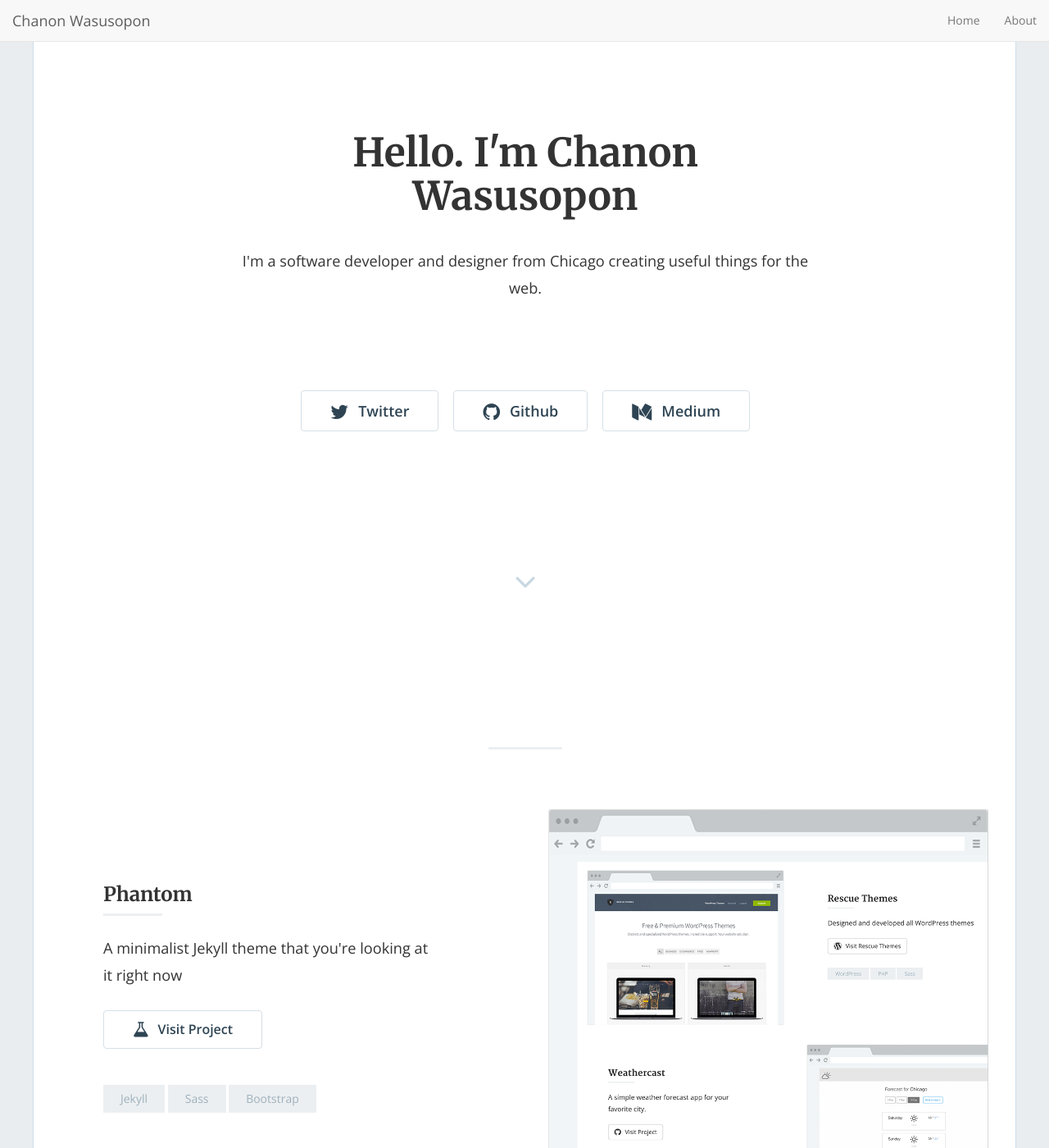
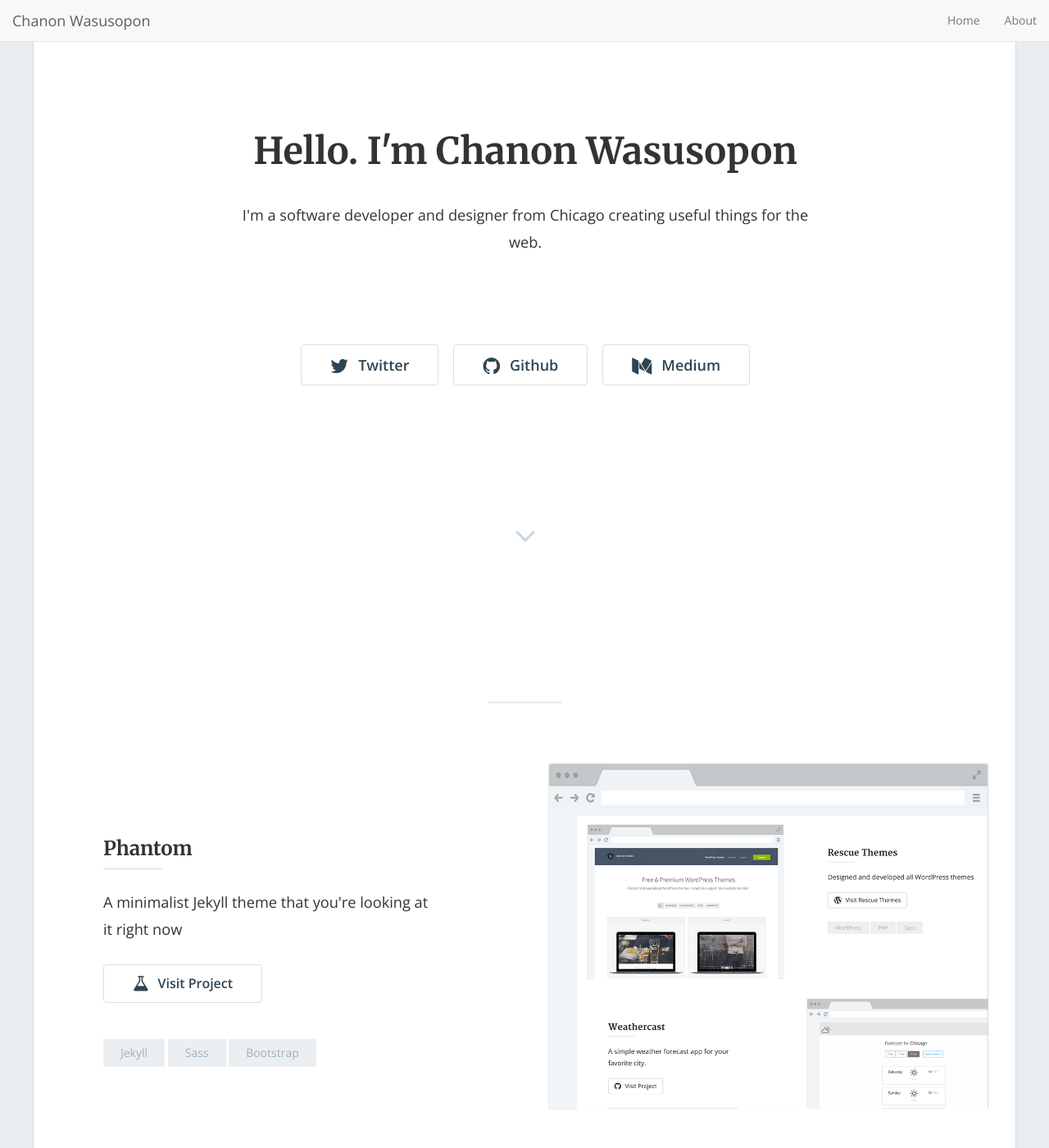
Before and after one commit to chipwa/chipwa.github.io, a Jekyll site: the page built from index.html, in a window 1280 px wide and 1400 px high. Shown: the whole window at 82% size. Built offline with Jekyll 4.4.1, drawn with Linux system fonts in a browser that asks for light colours; nearby versions of some CDN libraries; the list of posts is cut into pages by our own code.

Commit message:
change the h1 size

```diff
--- a/css/style.scss
+++ b/css/style.scss
@@ -135,7 +135,7 @@ button.btn, input.btn {
     width: 100%;
   }
   h1 {
-    font-size: 48px;
+    font-size: 45px;
   }
   p {
     margin: 2em 0 4em 0;
```
Also changed, not shown: 10 other files.
